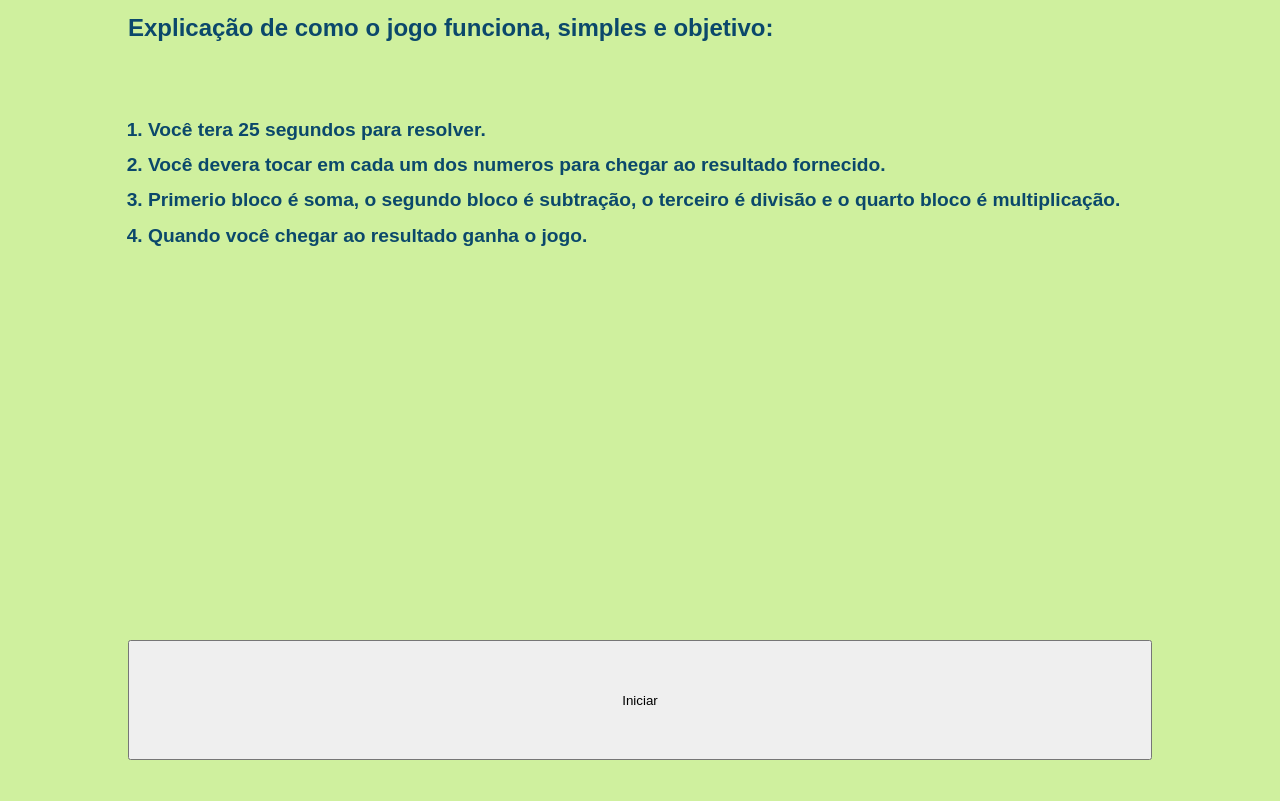
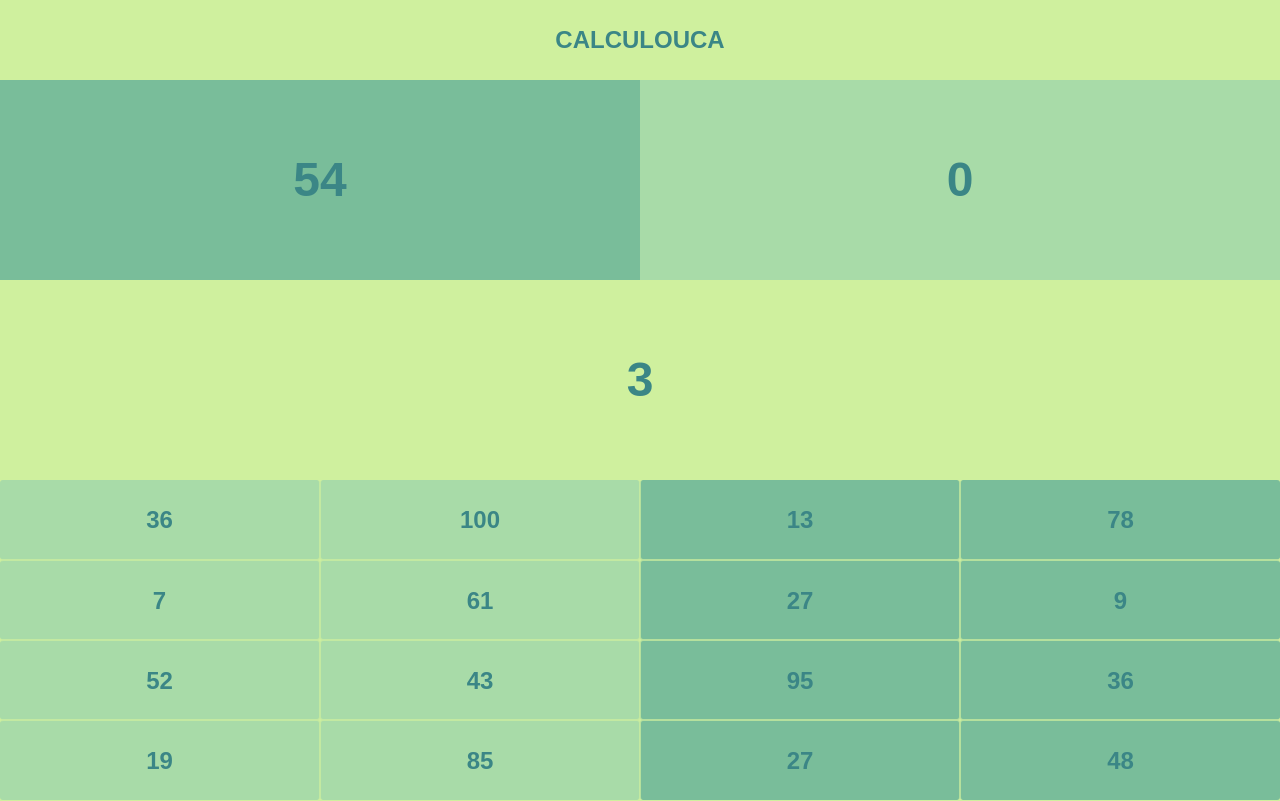
Before and after one commit to HygorMarques020602/JogoCalcula, a plain HTML site: page Programaçao2/www/index.html in a window 1280 px wide. Both pictures are taken after a click on the button "Iniciar". Drawn offline with Linux system fonts and the light colour scheme.

Commit message:
Funções calculouca

```diff
--- a/Programaçao2/www/index.html
+++ b/Programaçao2/www/index.html
@@ -24,7 +24,7 @@
       </div>
     </section>
     <section class="secdois">
-      <h1>10</h1>
+      <h1>3</h1>
     </section>
     <section class="sectres">
         <ul>
@@ -36,14 +36,14 @@
           <li class="som">61</li>
           <li class="sub">27</li>
           <li class="sub">9</li>
-          <li class="div">52</li>
-          <li class="div">43</li>
-          <li class="mult">95</li>
-          <li class="mult">36</li>
-          <li class="div">19</li>
-          <li class="div">85</li>
-          <li class="mult">27</li>
-          <li class="mult">48</li>
+          <li class="som">52</li>
+          <li class="som">43</li>
+          <li class="sub">95</li>
+          <li class="sub">36</li>
+          <li class="som">19</li>
+          <li class="som">85</li>
+          <li class="sub">27</li>
+          <li class="sub">48</li>
         </ul>
       </section>
   </section>
@@ -60,6 +60,53 @@
     <button type="button" name="button">Iniciar</button>
   </section>
 <script src="js/jquery-3.4.1.min.js"></script>
-<script>window.jQuery || document.write('<script src="js/vendor/jquery-3.4.1.min.js"><\/script>')</script>
+<script>
+  $(".inic button").on("click", function(){
+    $(".inic").fadeOut();
+    $(".prin").fadeIn();
+    var temp = parseInt(3);
+    var ran = Math.floor(Math.random() * 100) + 1;
+
+    $(".prin .secdois h1").text(temp);
+    $(".prin .secum .um h1").text(ran);
+
+    // Tempo
+    // setInterval( function() {
+    //   temp = temp - 1;
+    //   $(".prin .secdois h1").text(temp);
+    //     if(temp == 0){
+    //         $(".prin").fadeOut();
+    //         $(".inic").fadeIn();
+    //     }
+    //   }, 1000);
+
+    $(".som").on("click", function(){
+      var ta = $(this).text();
+      var num2 = $(".dois").text();
+      if($(".dois").text() == 0){
+        $(".dois").text(ta);
+      }else{
+        var res = parseInt($(".dois").text()) + parseInt(ta);
+        $(".dois").text(res);
+      }
+    });
+     $(".sub").on("click", function(){
+      var ta = $(this).text();
+      var num2 = $(".dois").text();
+      if($(".dois").text() == 0){
+        var neg = ta * -1;
+        $(".dois").text(neg);
+      }else{
+        var res = parseInt($(".dois").text()) - parseInt(ta);
+        $(".dois").text(res);
+      }
+    });
+     // if($(".prin .secum .um h1").text() == $(".dois").text()){
+     //  $(".prin").fadeOut();
+     //  $("")
+     // }
+
+  });
+</script>
 </body>
 </html>
```
